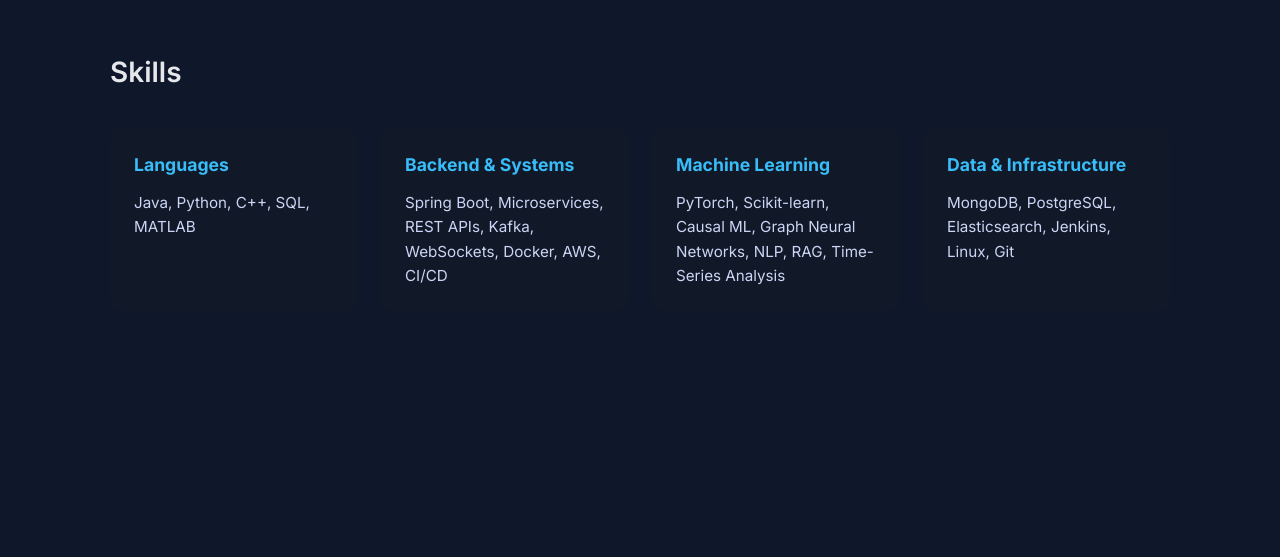
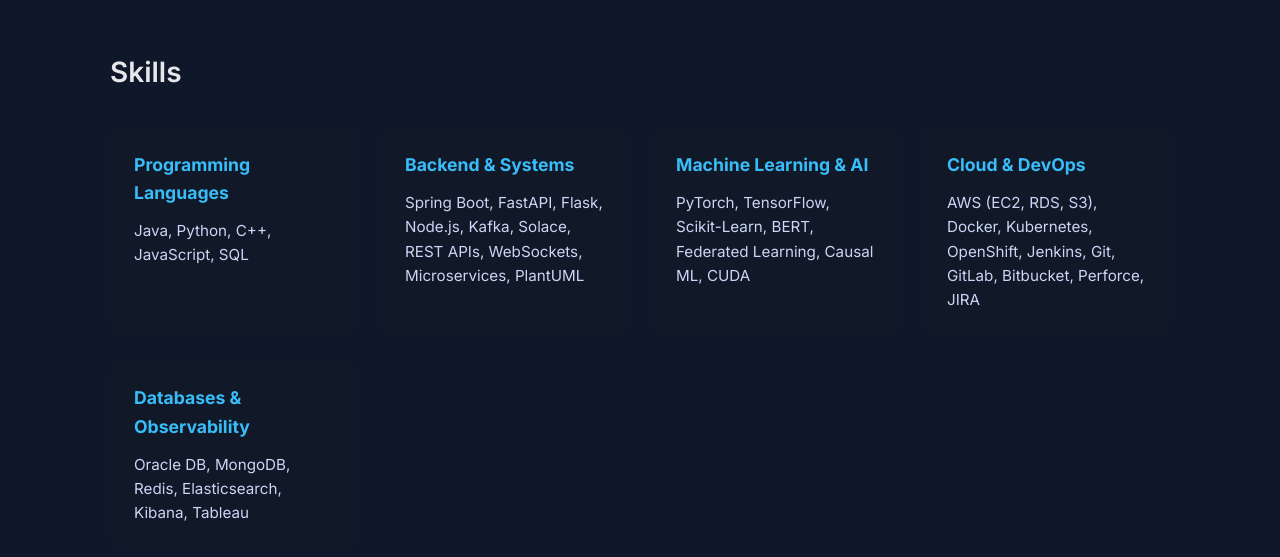
Before and after one commit to ShreyaChivilkar/shreya-portfolio, a plain HTML site: page index.html in a window 1280 px wide. Shown: the part 1046-1603 px from the top of the page. Drawn offline with Linux system fonts and the light colour scheme.

Commit message:
Update skills section

```diff
--- a/css/main.css
+++ b/css/main.css
@@ -129,3 +129,12 @@
   font-size: 0.95rem;
   color: #cbd5f5;
 }
+
+.skill-card {
+  transition: transform 0.2s ease, box-shadow 0.2s ease;
+}
+
+.skill-card:hover {
+  transform: translateY(-4px);
+  box-shadow: 0 10px 30px rgba(0, 0, 0, 0.35);
+}
--- a/index.html
+++ b/index.html
@@ -59,35 +59,44 @@
 
   <div class="skills-grid">
     <div class="skill-card">
-      <h3>Languages</h3>
-      <p>Java, Python, C++, SQL, MATLAB</p>
+      <h3>Programming Languages</h3>
+      <p>Java, Python, C++, JavaScript, SQL</p>
     </div>
 
     <div class="skill-card">
       <h3>Backend & Systems</h3>
       <p>
-        Spring Boot, Microservices, REST APIs, Kafka, WebSockets,
-        Docker, AWS, CI/CD
+        Spring Boot, FastAPI, Flask, Node.js, Kafka, Solace,
+        REST APIs, WebSockets, Microservices, PlantUML
       </p>
     </div>
 
     <div class="skill-card">
-      <h3>Machine Learning</h3>
+      <h3>Machine Learning & AI</h3>
       <p>
-        PyTorch, Scikit-learn, Causal ML, Graph Neural Networks,
-        NLP, RAG, Time-Series Analysis
+        PyTorch, TensorFlow, Scikit-Learn, BERT,
+        Federated Learning, Causal ML, CUDA
       </p>
     </div>
 
     <div class="skill-card">
-      <h3>Data & Infrastructure</h3>
+      <h3>Cloud & DevOps</h3>
       <p>
-        MongoDB, PostgreSQL, Elasticsearch, Jenkins,
-        Linux, Git
+        AWS (EC2, RDS, S3), Docker, Kubernetes, OpenShift,
+        Jenkins, Git, GitLab, Bitbucket, Perforce, JIRA
+      </p>
+    </div>
+
+    <div class="skill-card">
+      <h3>Databases & Observability</h3>
+      <p>
+        Oracle DB, MongoDB, Redis, Elasticsearch,
+        Kibana, Tableau
       </p>
     </div>
   </div>
 </section>
+
 
     <section id="experience"></section>
     <section id="projects"></section>
```
